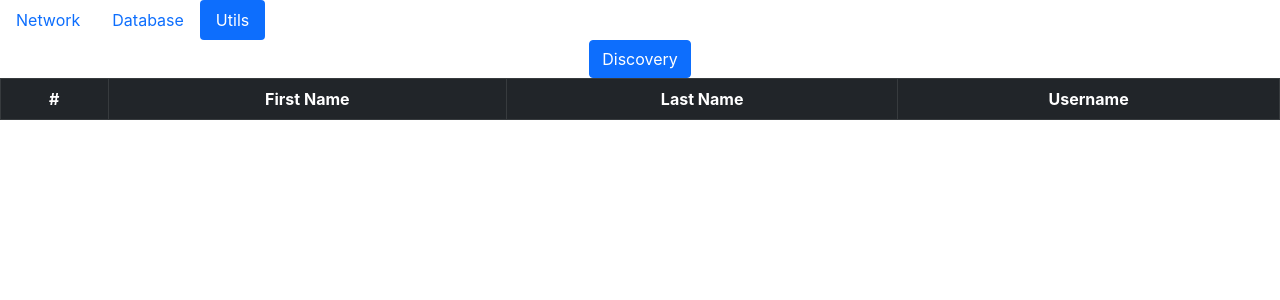
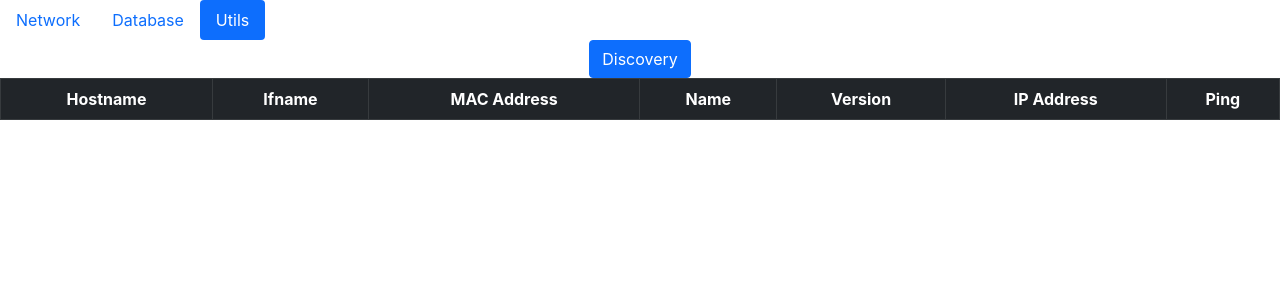
Before and after one commit to hiramzunig4/tryouts, a React (Create React App) app in the folder lv-react-ui/: page / in a window 1280 px wide. Shown: the top 300 px of the page. Built offline with nearby package versions, Linux system fonts and the light colour scheme.

Commit message:
subiendo nueva estructura de la tabla

```diff
--- a/lv-react-ui/src/Utils.js
+++ b/lv-react-ui/src/Utils.js
@@ -9,7 +9,6 @@ import React from "react"
 function Utils() {
 
   const [devices, setDevices] = useState([])
-  const [isDataDevice, setIsDataDevice] = React.useState(false)
 
   function buttonDiscoveryClick() {
     api.getNetworkDiscover(function (res) {
@@ -18,8 +17,22 @@ function Utils() {
     })
   }
 
-  const rows = devices.map(d => <tr key="d.data.macaddr">
-    <td>{d.data.macaddr}</td>
+  function buttonPingFromDiscover(device) {
+    console.log(`Ping to device ip ${device.data.ipaddr}`)
+    api.getNetworkPing(function (res) {
+      console.log(JSON.stringify(res))
+    }, device.data.ipaddr)
+  }
+
+  const rows = devices.map(drevice => <tr key="d.data.macaddr">
+    <td>{drevice.data.hostname}</td>
+    <td>{drevice.data.ifname}</td>
+    <td>{drevice.data.macaddr}</td>
+    <td>{drevice.data.name}</td>
+    <td>{drevice.data.version}</td>
+    <td>{drevice.data.ipaddr}</td>
+    <td> <Button onClick={() => buttonPingFromDiscover(drevice)}
+      variant="info" size="sm">Ping</Button></td>
   </tr>)
 
   return (
@@ -30,20 +43,21 @@ function Utils() {
       <Table striped bordered hover variant="dark">
         <thead>
           <tr>
-            <th>#</th>
-            <th>First Name</th>
-            <th>Last Name</th>
-            <th>Username</th>
+            <th>Hostname</th>
+            <th>Ifname</th>
+            <th>MAC Address</th>
+            <th>Name</th>
+            <th>Version</th>
+            <th>IP Address</th>
+            <th>Ping</th>
           </tr>
         </thead>
         <tbody>
           {rows}
         </tbody>
       </Table>
-
     </>
   )
-
 }
 
 export default Utils;
--- a/lv-react-ui/src/api.js
+++ b/lv-react-ui/src/api.js
@@ -27,8 +27,8 @@ function getNetworkConfig(cb) {
     .catch(err => cb(err))
 }
 
-function getNetworkPing(cb) {
-  fetch("http://10.77.3.170:31680/ping")
+function getNetworkPing(cb, ip) {
+  fetch(`http://${ip}:31680/ping`)
     .then(res => res.json())
     .then(json => cb(json))
     .catch(err => cb(err))
```
Also changed, not shown: lv-react-ui/package.json (line endings or trailing spaces).
